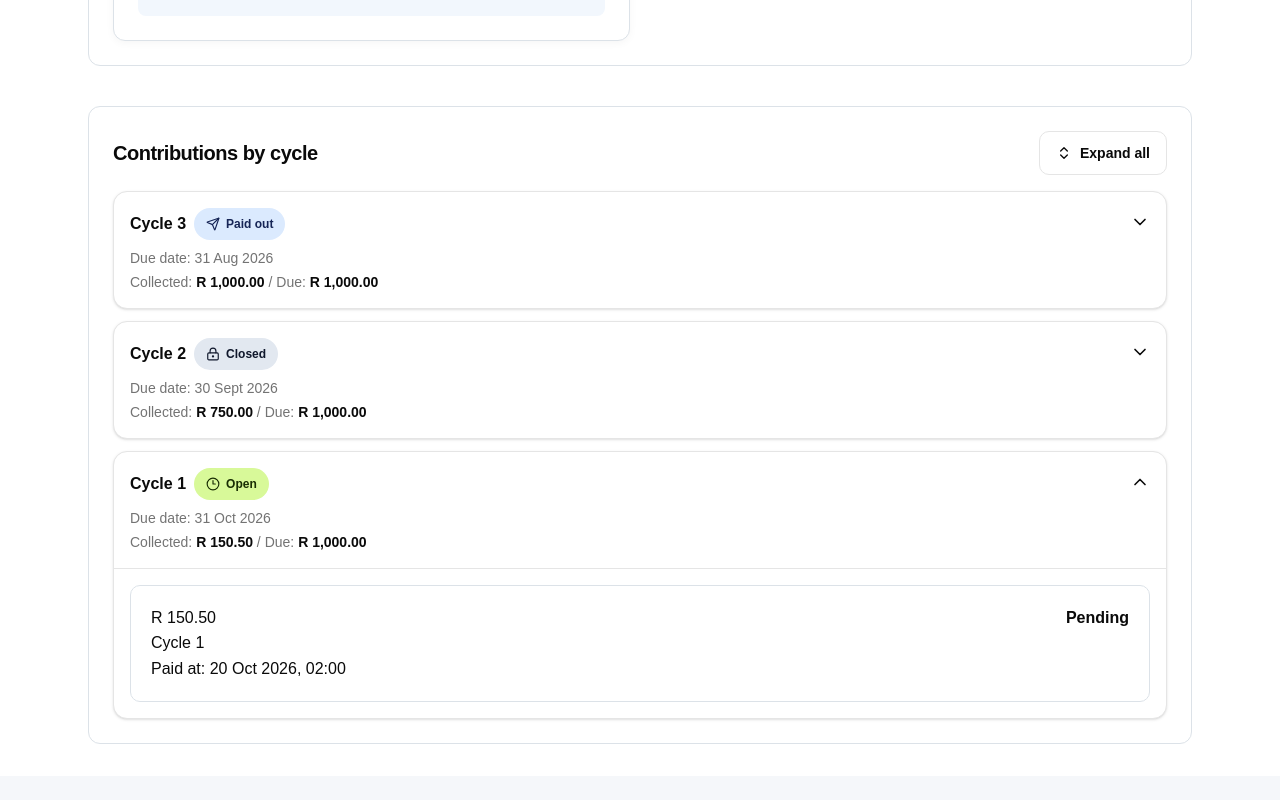
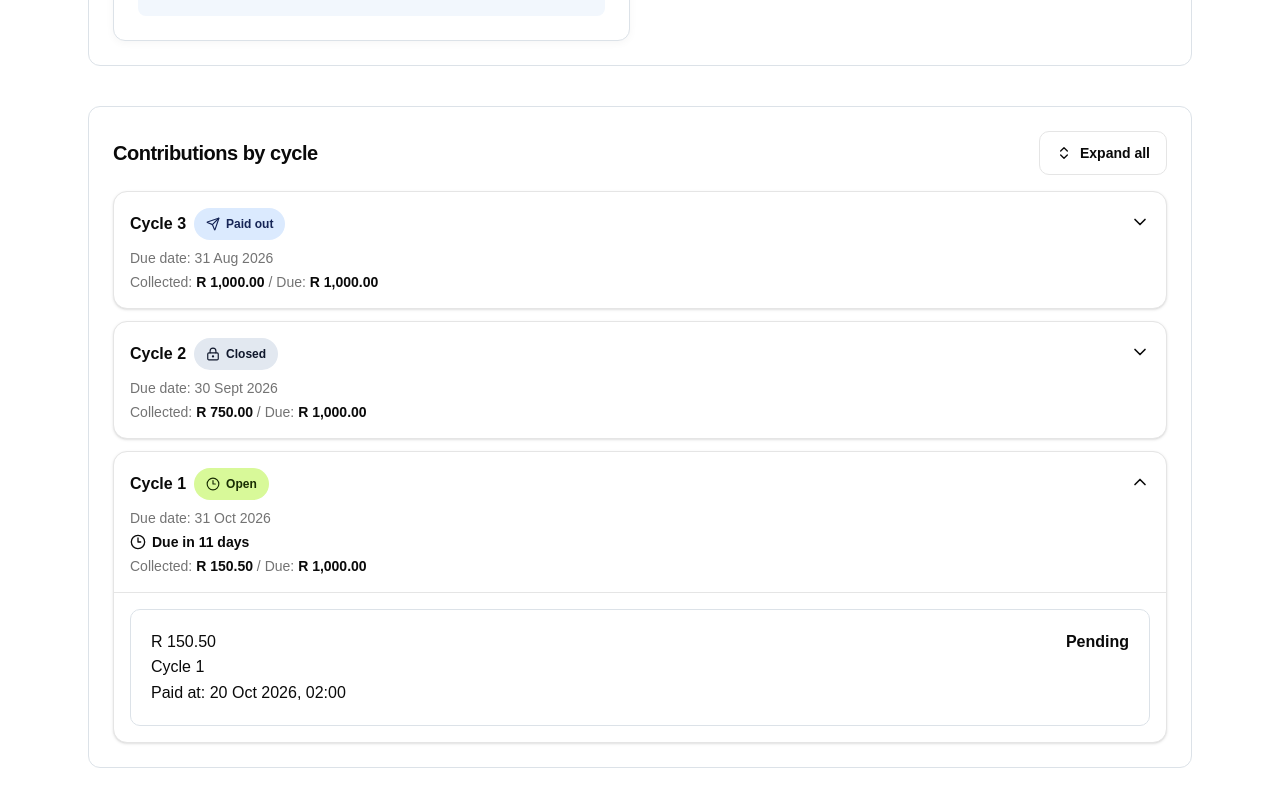
Before and after one commit to KgomotsoNthuping/RondiTrack, a React (Vite) app in the folder web/: page / in a window 1280 px wide. Shown: the part 649-1449 px from the top of the page. Before the commit the page ends 1425 px from the top, so only its background shows below. Built offline with nearby package versions, Linux system fonts and the light colour scheme.

Commit message:
Feat: Add due date countdown

```diff
--- a/web/src/components/ContributionList.tsx
+++ b/web/src/components/ContributionList.tsx
@@ -2,6 +2,7 @@ import { useState } from 'react'
 import { ChevronDown, ChevronsDownUp, ChevronsUpDown } from 'lucide-react'
 import { ContributionCard } from './ContributionCard'
 import { StatusBadge } from './StatusBadge'
+import { DueCountdown } from './DueCountdown'
 import { groupContributionsByCycle, type Contribution, type Cycle } from '@/lib/groupContributions'
 import { formatCents } from '@/lib/money'
 
@@ -54,6 +55,7 @@ export function ContributionList({ cycles, contributions }: Props) {
                     </span>
                     {group.cycle && <span className="block space-y-1 text-sm text-muted-foreground">
                       <span className="block">Due date: {saDate(group.cycle.dueDate)}</span>
+                      <DueCountdown dueDate={group.cycle.dueDate} status={group.cycle.status} />
                       <span className="block">Collected: <span className="whitespace-nowrap font-semibold text-foreground">{formatCents(group.cycle.totalCollectedInCents)}</span>
                         {' / '} Due: <span className="whitespace-nowrap font-semibold text-foreground">{formatCents(group.cycle.amountDueInCents)}</span></span>
                     </span>}
--- /dev/null
+++ b/web/src/components/DueCountdown.tsx
@@ -0,0 +1,20 @@
+import { useEffect, useState } from 'react'
+import { Clock3 } from 'lucide-react'
+import { dueCountdownLabel, millisecondsUntilNextSaMidnight } from '@/lib/countdown'
+
+type Props = { dueDate: string | null | undefined; status: string | null | undefined }
+
+export function DueCountdown({ dueDate, status }: Props) {
+  const [now, setNow] = useState(() => new Date())
+  useEffect(() => {
+    // Re-arm after each tick: once per Johannesburg midnight, not each second.
+    const timeout = window.setTimeout(() => setNow(new Date()), millisecondsUntilNextSaMidnight(now) + 50)
+    return () => window.clearTimeout(timeout)
+  }, [now])
+
+  // Server-provided cycle status wins over the device clock.
+  if (status !== 'Open' || !dueDate) return null
+  return <span className="inline-flex flex-wrap items-center gap-1.5 text-sm font-semibold text-foreground">
+    <Clock3 aria-hidden className="size-4 shrink-0" />{dueCountdownLabel(dueDate, now)}
+  </span>
+}
--- /dev/null
+++ b/web/src/lib/countdown.ts
@@ -0,0 +1,36 @@
+// South Africa is UTC+02:00 year-round (no daylight saving time).
+const SA_OFFSET_MS = 2 * 60 * 60 * 1000
+const DAY_MS = 24 * 60 * 60 * 1000
+
+function parseDateOnly(value: string): [number, number, number] {
+  if (!/^\d{4}-\d{2}-\d{2}$/.test(value)) throw new Error('Expected YYYY-MM-DD')
+  const [year, month, day] = value.split('-').map(Number)
+  const date = new Date(Date.UTC(year, month - 1, day))
+  if (date.getUTCFullYear() !== year || date.getUTCMonth() !== month - 1 || date.getUTCDate() !== day)
+    throw new Error('Invalid calendar date')
+  return [year, month, day]
+}
+
+// Date-only deadline: midnight *after* the due day in Johannesburg.
+export function saDueDateDeadline(value: string): Date {
+  const [year, month, day] = parseDateOnly(value)
+  return new Date(Date.UTC(year, month - 1, day + 1) - SA_OFFSET_MS)
+}
+
+function saDayIndex(date: Date): number {
+  return Math.floor((date.getTime() + SA_OFFSET_MS) / DAY_MS)
+}
+
+export function dueCountdownLabel(dueDate: string, now: Date): string {
+  const due = saDueDateDeadline(dueDate)
+  const daysUntil = saDayIndex(due) - saDayIndex(now) - 1
+  if (daysUntil === 0) return 'Due today'
+  if (daysUntil === 1) return 'Due tomorrow'
+  if (daysUntil > 1) return `Due in ${daysUntil} days`
+  return `Overdue by ${Math.abs(daysUntil)} day${daysUntil === -1 ? '' : 's'}`
+}
+
+export function millisecondsUntilNextSaMidnight(now: Date): number {
+  const timestamp = now.getTime()
+  return (Math.floor((timestamp + SA_OFFSET_MS) / DAY_MS) + 1) * DAY_MS - SA_OFFSET_MS - timestamp
+}
```
